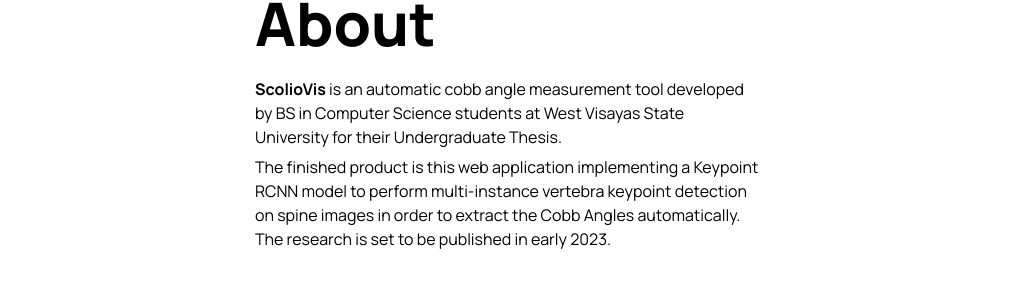
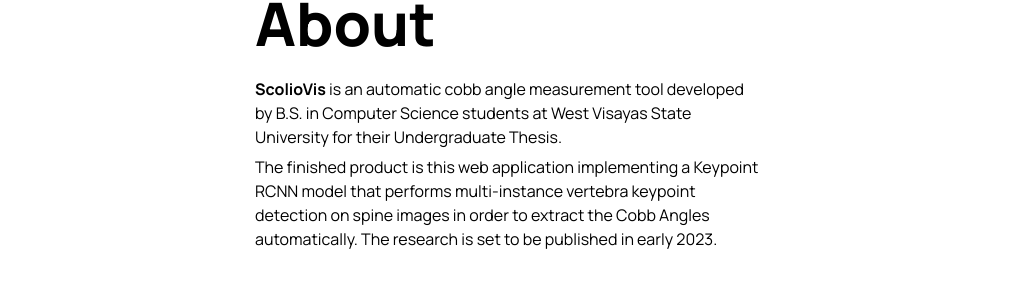
Before and after one commit to Blankeos/scoliovis-web, a Next.js app: page /about in a window 1280 px wide. Shown: the part 431-732 px from the top of the page, without its empty margins (133-1147 px from the left). Built offline with nearby package versions, Linux system fonts and the light colour scheme.

Commit message:
Content polish

```diff
--- a/components/ImageUploadBox.tsx
+++ b/components/ImageUploadBox.tsx
@@ -20,7 +20,7 @@
 const ImageUploadBox: React.FC<ImageUploadBoxProps> = ({
   file,
   onSuccess = () => {},
-  bgClass = "bg-gray-200 bg-opacity-50 backdrop-blur-md",
+  bgClass = "bg-gray-100 bg-opacity-60 backdrop-blur-md",
 }) => {
   const setSelectedFile = useStore((state) => state.setSelectedFile);
 
--- a/components/Nav.tsx
+++ b/components/Nav.tsx
@@ -33,12 +33,16 @@
           <ul className="flex gap-x-8 overflow-hidden">
             <li>
               <Link href="/about">
-                <a className="text-gray-500 text-sm">About</a>
+                <a className="text-gray-500 text-sm hover:text-primary transition">
+                  About
+                </a>
               </Link>
             </li>
             <li>
               <Link href="/paper">
-                <a className="text-gray-500 text-sm">Paper</a>
+                <a className="text-gray-500 text-sm hover:text-primary transition">
+                  Paper
+                </a>
               </Link>
             </li>
           </ul>
--- a/pages/about.tsx
+++ b/pages/about.tsx
@@ -42,14 +42,14 @@
           </motion.h1>
           <motion.p {...enterAnim(0.2)}>
             <b>ScolioVis</b> is an automatic cobb angle measurement tool
-            developed by BS in Computer Science students at West Visayas State
+            developed by B.S. in Computer Science students at West Visayas State
             University for their Undergraduate Thesis.
           </motion.p>
           <motion.p {...enterAnim(0.3)} className="mt-1.5">
             The finished product is this web application implementing a Keypoint
-            RCNN model to perform multi-instance vertebra keypoint detection on
-            spine images in order to extract the Cobb Angles automatically. The
-            research is set to be published in early 2023.
+            RCNN model that performs multi-instance vertebra keypoint detection
+            on spine images in order to extract the Cobb Angles automatically.
+            The research is set to be published in early 2023.
           </motion.p>
 
           <motion.h2
@@ -128,7 +128,7 @@
                 >
                   👨‍🏫 Dr. Frank I. Elijorde
                 </a>
-              </Link>
+              </Link>{" "}
               - Our ever-supportive Thesis Adviser.
             </p>
             <p className="text-gray-700 hanging-text">
```
